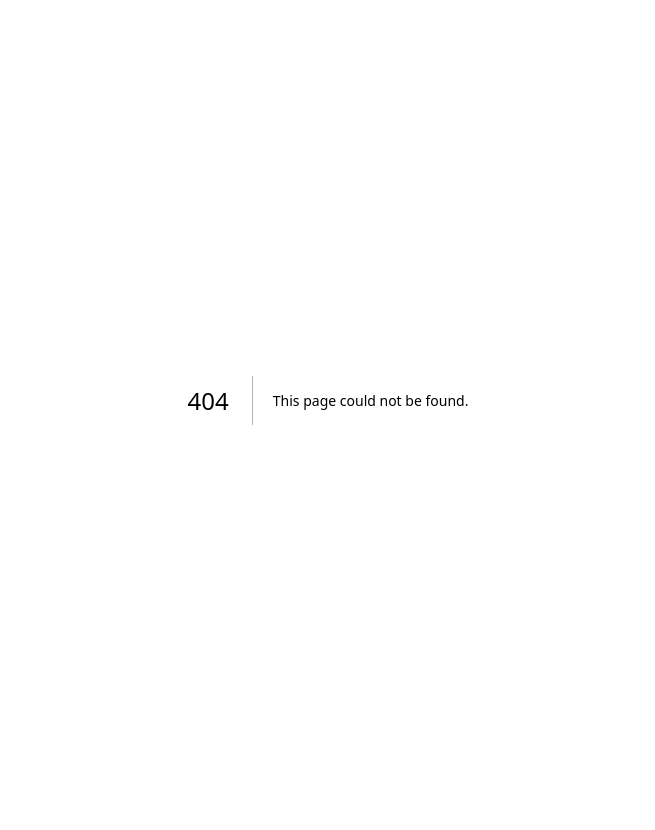
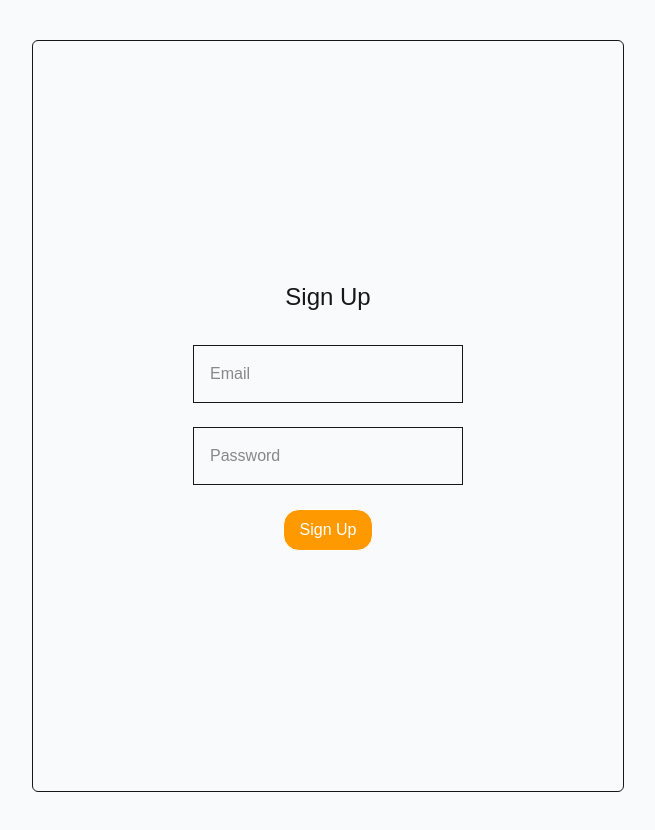
Before and after one commit to maheshDhananjaya/TaskManager-FE, a Next.js app in the folder todo-app/: page /sign-up in a window 1280 px wide. Before the commit this address had no page. Shown: the whole page, without its empty margins (312-967 px from the left). Before the commit the page ends 800 px from the top, so only its background shows below. Built offline with nearby package versions, Linux system fonts and the light colour scheme; no server answers.

Commit message:
feature : add signup and forget pwd feature using firebase

```diff
--- a/todo-app/src/components/Login.tsx
+++ b/todo-app/src/components/Login.tsx
@@ -2,6 +2,7 @@ import React, {FC, FormEvent, useState} from "react";
 import {useRouter} from "next/router";
 import {signInWithEmailAndPassword} from "firebase/auth";
 import {auth} from "@/lib/firebase";
+import Link from "next/link";
 
 const LoginPage: FC = () => {
     const [email, setEmail] = useState("");
@@ -32,6 +33,14 @@ const LoginPage: FC = () => {
                 <button className="border rounded-md px-4 py-2 bg-amber-500 cursor-pointer" type="submit">Submit
                 </button>
             </form>
+            <div className={"flex flex-row justify-between"}>
+                <Link href="/sign-up" className={""}>
+                <span className={"text-md text-red-500 underline"}>sing up</span>
+                </Link>
+                <Link href="/forget-password">
+                <span className={"text-red-500 text-md underline"}>forget password?</span>
+                </Link>
+            </div>
         </div>
     )
 }
--- a/todo-app/src/lib/firebase.ts
+++ b/todo-app/src/lib/firebase.ts
@@ -1,4 +1,3 @@
-// lib/firebase.ts
 import { initializeApp } from "firebase/app";
 import { getAuth } from "firebase/auth";
 
--- a/todo-app/src/pages/_app.tsx
+++ b/todo-app/src/pages/_app.tsx
@@ -2,5 +2,11 @@ import "@/styles/globals.css";
 import type { AppProps } from "next/app";
 
 export default function App({ Component, pageProps }: AppProps) {
-  return <Component {...pageProps} />;
+  return (
+      <div className="min-h-screen flex justify-center bg-gray-50">
+          <main className="w-full max-w-2xl p-10">
+              <Component {...pageProps} />
+          </main>
+      </div>
+  )
 }
--- /dev/null
+++ b/todo-app/src/pages/create-task/index.tsx
@@ -0,0 +1,6 @@
+import Todo from "../../components/Todo"
+
+const CreateTask = () => {
+    return <Todo/>
+}
+export default CreateTask
--- /dev/null
+++ b/todo-app/src/pages/forget-password/index.tsx
@@ -0,0 +1,37 @@
+import { useState } from "react";
+import { sendPasswordResetEmail } from "firebase/auth";
+import { auth } from "@/lib/firebase";
+
+export default function ForgotPasswordForm() {
+    const [email, setEmail] = useState("");
+    const [message, setMessage] = useState("");
+    const [error, setError] = useState("");
+
+    const handleReset = async (e: React.FormEvent) => {
+        e.preventDefault();
+        setError("");
+        setMessage("");
+        try {
+            await sendPasswordResetEmail(auth, email);
+            setMessage("Password reset email sent! Check your inbox.");
+            setEmail("");
+        } catch (err) {
+            console.error(err);
+        }
+    };
+
+    return (
+        <form onSubmit={handleReset}>
+            <h3>Forgot Password</h3>
+            <input
+                type="email"
+                placeholder="Enter your email"
+                value={email}
+                onChange={(e) => setEmail(e.target.value)}
+            /><br/>
+            <button type="submit">Send Reset Link</button>
+            {message && <p style={{ color: "green" }}>{message}</p>}
+            {error && <p style={{ color: "red" }}>{error}</p>}
+        </form>
+    );
+}
--- a/todo-app/src/pages/index.tsx
+++ b/todo-app/src/pages/index.tsx
@@ -4,7 +4,7 @@ import Login from "@/components/Login";
 
 export default function Home() {
   return (
-    <div className="flex justify-center flex-col p-40">
+    <div className="">
      <Login/>
     </div>
   );
--- a/todo-app/src/pages/search/index.tsx
+++ b/todo-app/src/pages/search/index.tsx
@@ -54,7 +54,7 @@ const SearchTask = () => {
         {/* <a href="/" className="underline">
           create a task here
         </a> */}
-        <Link href={"/"}>create a task here</Link>
+        <Link href={"/create-task"} className={"underline"}>create a task here</Link>
       </div>
     </div>
   );
--- /dev/null
+++ b/todo-app/src/pages/sign-up/index.tsx
@@ -0,0 +1,51 @@
+import { useState } from "react";
+import { createUserWithEmailAndPassword } from "firebase/auth";
+import { auth } from "@/lib/firebase";
+import {router} from "next/client";
+
+export default function SignUpForm() {
+    const [email, setEmail] = useState("");
+    const [password, setPassword] = useState("");
+    const [error, setError] = useState("");
+    const [success, setSuccess] = useState("");
+
+    const handleSignUp = async (e: React.FormEvent) => {
+        e.preventDefault();
+        setError("");
+        setSuccess("");
+        try {
+            await createUserWithEmailAndPassword(auth, email, password).then(()=>{
+                setSuccess("Account created successfully! You can now log in.");
+                setEmail("");
+                setPassword("");
+                router.push("/");
+            })
+
+        } catch (err) {
+            console.error(err);
+        }
+    };
+
+    return (
+        <form onSubmit={handleSignUp} className={"flex flex-col items-center justify-center px-40 py-60 border rounded-md"}>
+            <h3 className={"text-2xl mb-8"}>Sign Up</h3>
+            <input
+                type="email"
+                placeholder="Email"
+                value={email}
+                className={"w-full border p-4"}
+                onChange={(e) => setEmail(e.target.value)}
+            /><br/>
+            <input
+                type="password"
+                placeholder="Password"
+                value={password}
+                className={"w-full border p-4"}
+                onChange={(e) => setPassword(e.target.value)}
+            /><br/>
+            <button className={"border px-4 py-2 cursor-pointer rounded-2xl bg-amber-500 text-white"} type="submit">Sign Up</button>
+            {error && <p style={{ color: "red" }}>{error}</p>}
+            {success && <p style={{ color: "green" }}>{success}</p>}
+        </form>
+    );
+}
```
